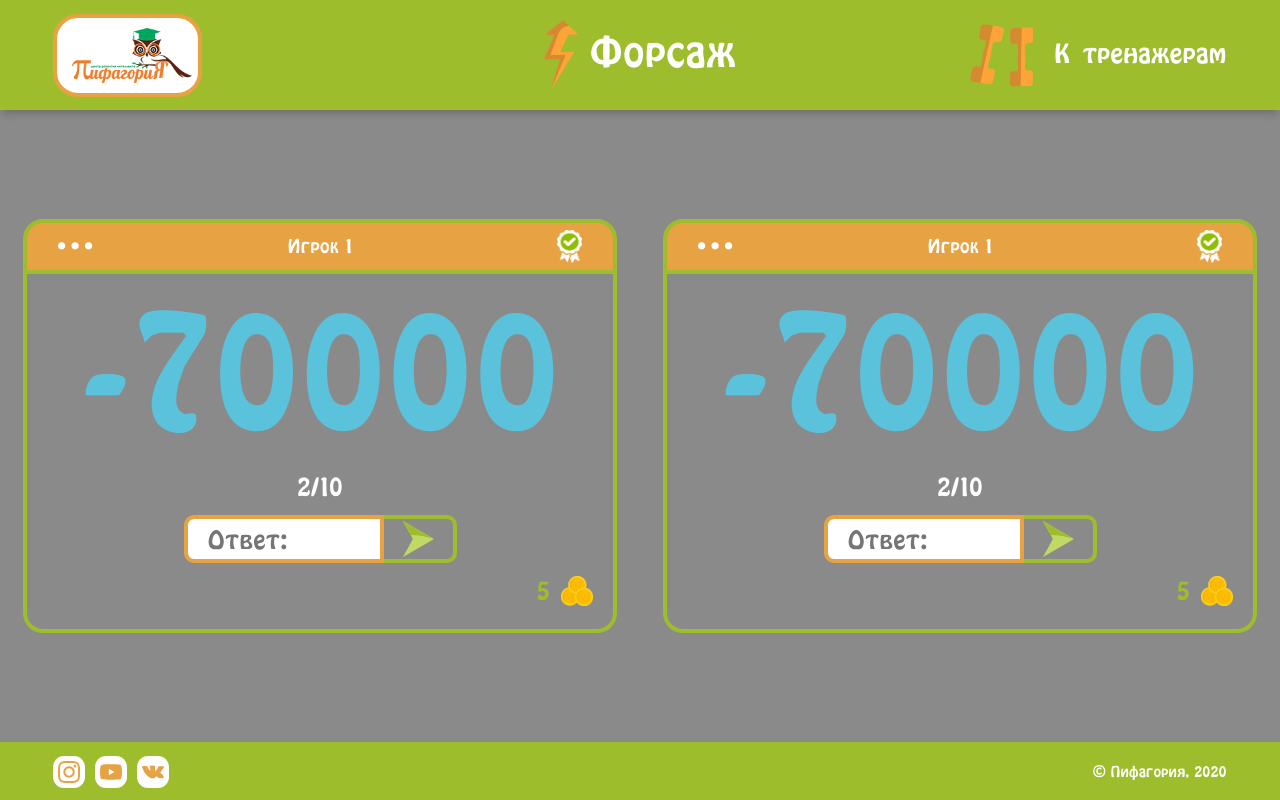
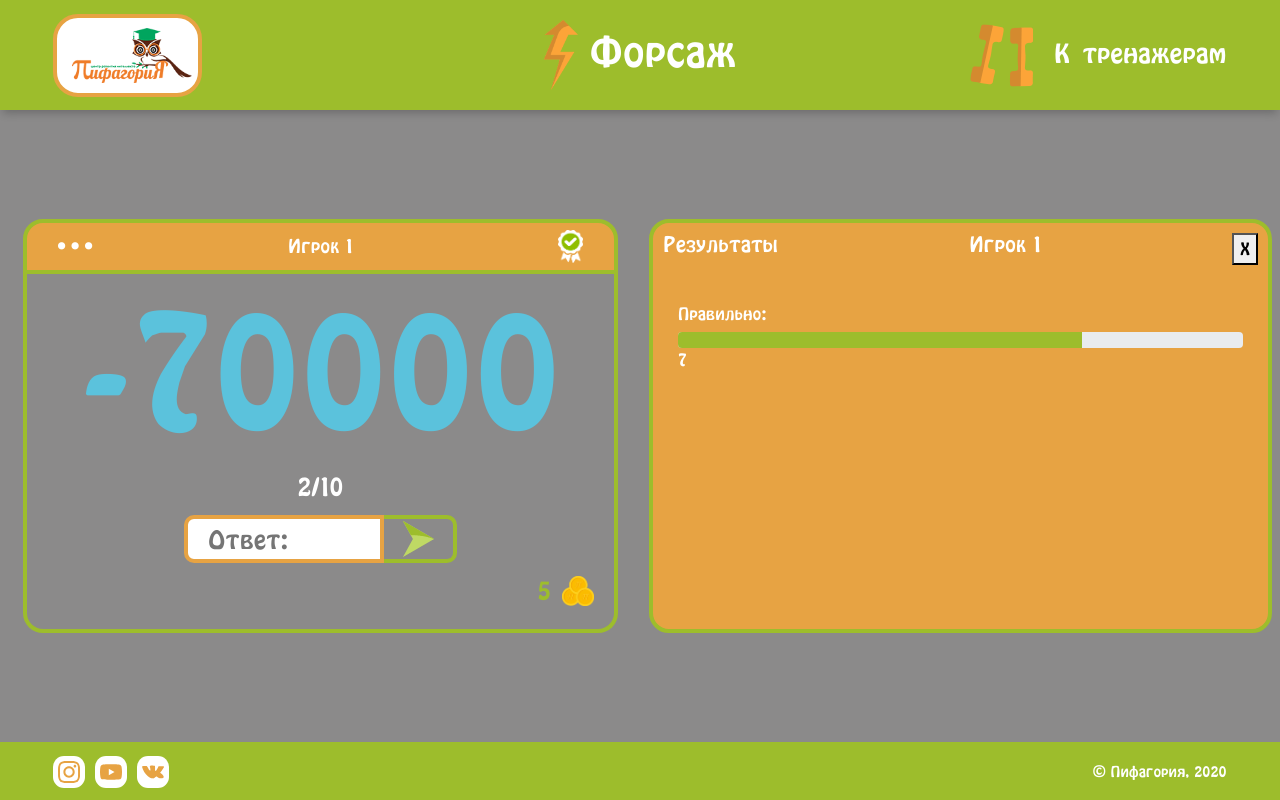
Before and after one commit to IlyaIvanchikov/forsage, a React (Create React App) app: page / in a window 1280 px wide. Built offline with nearby package versions, Linux system fonts and the light colour scheme.

Commit message:
feat: blockResults

```diff
--- a/src/container/main/blockPlay/blockOnePlayer/blockPlayerHeader/blockplayerheader.module.scss
+++ b/src/container/main/blockPlay/blockOnePlayer/blockPlayerHeader/blockplayerheader.module.scss
@@ -9,7 +9,7 @@
     background-color: $orangeColor;
     color: $textColor;
     align-items: center;
-    justify-content: end;
+    justify-content: flex-end;
 }
 
 .playerTitle {
--- a/src/container/main/blockPlay/blockOnePlayer/blockoneplayer.module.scss
+++ b/src/container/main/blockPlay/blockOnePlayer/blockoneplayer.module.scss
@@ -7,7 +7,8 @@
     justify-content: center;
 }
 
-.onePlayerField {
+.onePlayerField,
+.resultsField {
     max-width: 660px;
     width: 60vw;
     min-width: 420px;
@@ -109,3 +110,21 @@
         padding-top: 0;
     }
 }
+
+// blockResults
+
+.resultsHeader {
+    justify-content: space-between;
+}
+
+.resultsField {
+    border: $blockBorderSize solid $clrBackground;
+    border-radius: 20px;
+    padding: 10px;
+    background-color: $orangeColor;
+    color: $textColor;
+}
+
+.resultsBar {
+    padding-top: 40px;
+}
--- a/src/container/main/blockPlay/blockPlay.tsx
+++ b/src/container/main/blockPlay/blockPlay.tsx
@@ -2,6 +2,7 @@ import React from 'react';
 import classes from './blockplay.module.scss';
 // import ModalComponent from '../modal-component/modal-component';
 import BlockOnePlayer from './blockOnePlayer/blockOnePlayer';
+import Blockresults from './blockResults/blockResults';
 import { Row } from 'react-bootstrap';
 
 const BlockPlay: React.FC = () => {
@@ -11,7 +12,7 @@ const BlockPlay: React.FC = () => {
     <>
       <Row className={classes.gameField}>
         <BlockOnePlayer />
-        <BlockOnePlayer />
+        <Blockresults />
         {/* <BlockOnePlayer /> */}
         {/* <BlockOnePlayer /> */}
       </Row>
--- /dev/null
+++ b/src/container/main/blockPlay/blockResults/blockResults.tsx
@@ -0,0 +1,30 @@
+import React from 'react';
+import classes from './blockresults.module.scss';
+import { Col, Row } from 'react-bootstrap';
+import ProgressBar from 'react-bootstrap/ProgressBar';
+
+const Blockresults: React.FC = () => {
+  // const [show, setShow] = useState(false);
+  const rounds = 7;
+  const rightAnsers = 5;
+  const percent = (rightAnsers / rounds) * 100;
+
+  return (
+    <Col className={classes.resultsField}>
+      <Row className={classes.resultsHeader}>
+        <h5>Результаты</h5>
+        <h5>Игрок 1</h5>
+        <button onClick={() => alert('close')}>X</button>
+      </Row>
+      <Row className={classes.resultsBar}>
+        <Col>
+          <h6>Правильно:</h6>
+          <ProgressBar now={percent} />
+          <span>7</span>
+        </Col>
+      </Row>
+    </Col>
+  );
+};
+
+export default Blockresults;
--- /dev/null
+++ b/src/container/main/blockPlay/blockResults/blockresults.module.scss
@@ -0,0 +1,2 @@
+@import '../../../../styleGuide/variable.scss';
+@import '../blockOnePlayer/blockoneplayer.module.scss'; //стили прописываем в этом файле
--- a/src/styleGuide/custom.scss
+++ b/src/styleGuide/custom.scss
@@ -2,9 +2,14 @@
 //         "info": tomato,
 //         "danger": teal
 // );
+@import './variable.scss';
 
 @import "~bootstrap/scss/bootstrap";
 
 .row {
     margin: 0;
 }
+
+.progress-bar {
+    background-color: $clrBackground;
+}
```
